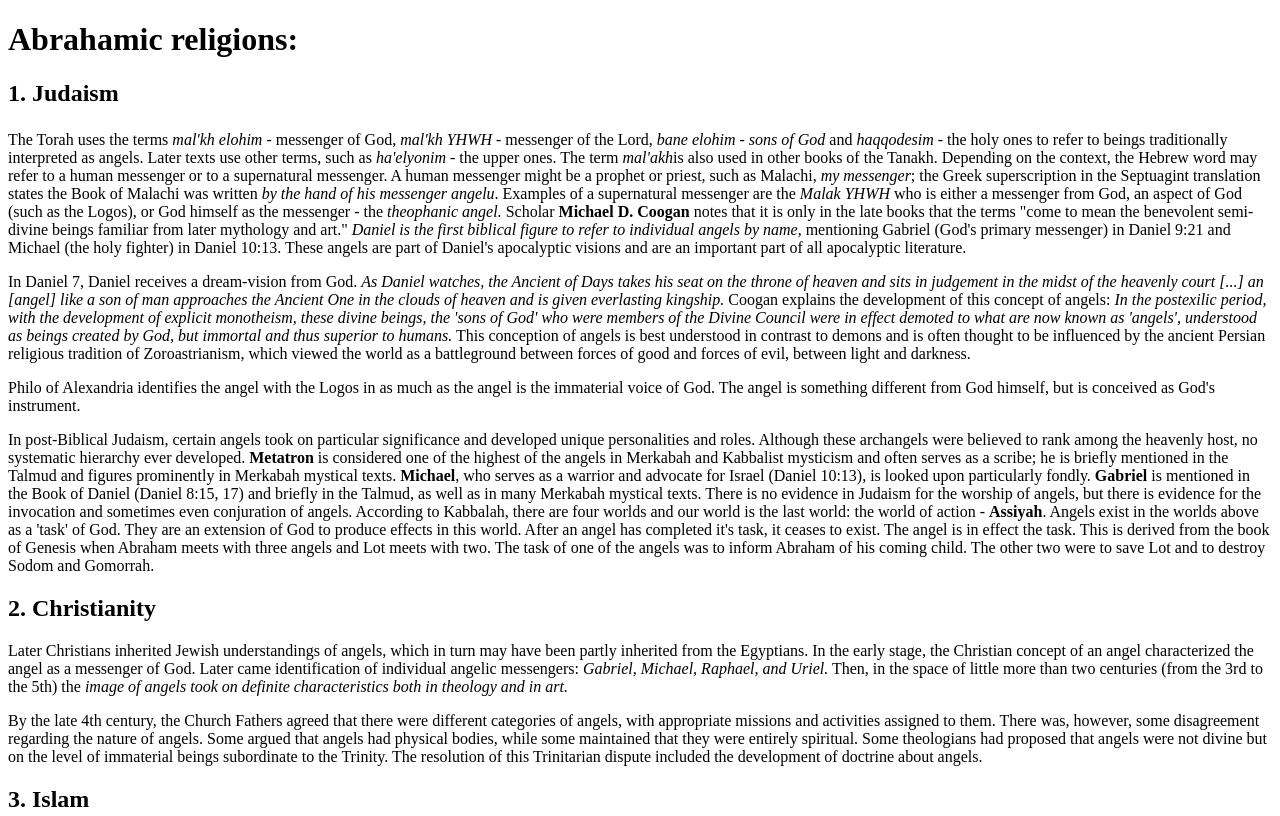
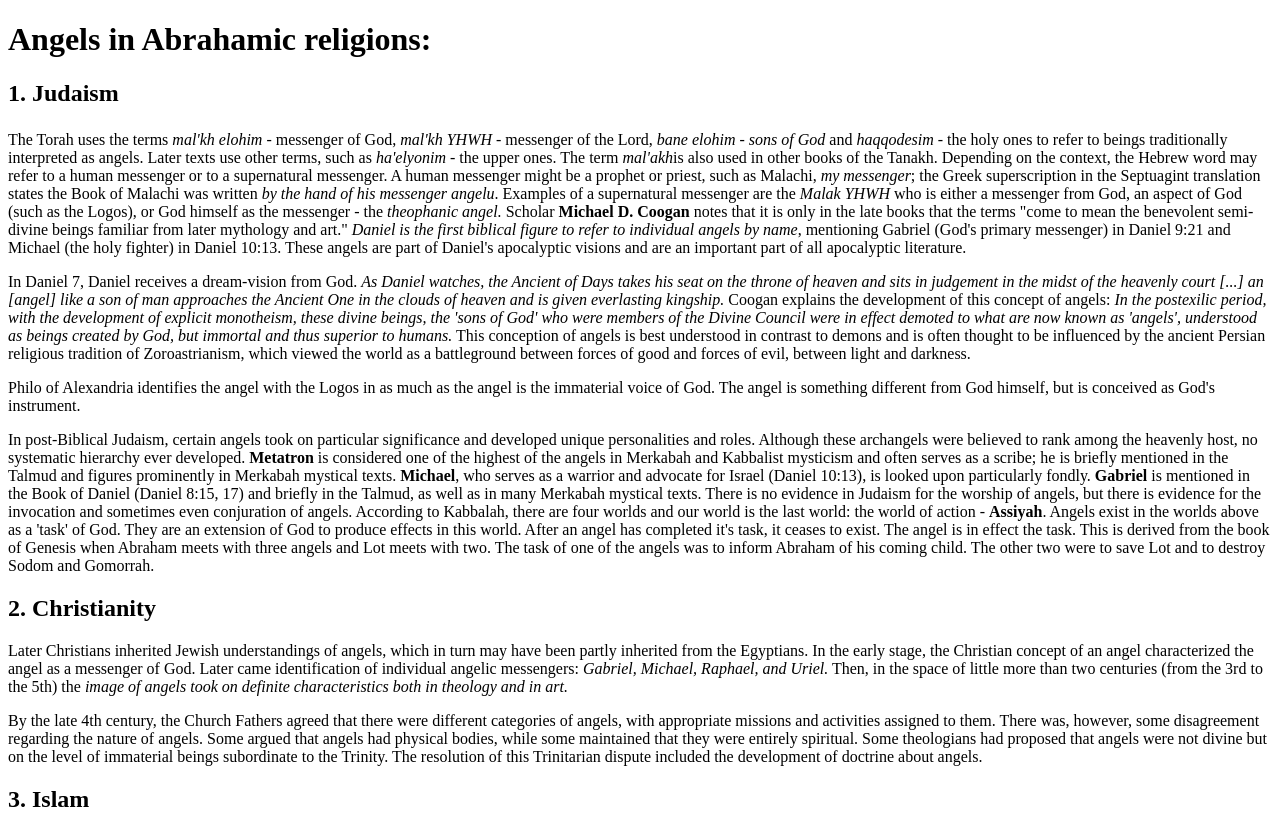
Before and after one commit to SaddieEvans/saddieevans.github.io, a plain HTML site: page Abrahamic.html in a window 1280 px wide. Shown: the top 816 px of the page. Drawn offline with Linux system fonts and the light colour scheme.

Commit message:
Update Abrahamic.html

```diff
--- a/Abrahamic.html
+++ b/Abrahamic.html
@@ -3,7 +3,7 @@
 <head>
 <title>Angels in religions</title></head>
 <body>
-<p><h1>Abrahamic religions:</h2></p>
+<p><h1>Angels in Abrahamic religions:</h2></p>
 <p><h2>1. Judaism</p></h2>
 <p>The Torah uses the terms <i lang="heb">mal&#39;kh elohim</i> - messenger of God, <i lang="heb">mal&#39;kh YHWH</i> - messenger of the Lord, <i lang="heb"> bane elohim - sons of God</i> and
   <i lang="heb">haqqodesim</i> - the holy ones to refer to beings traditionally interpreted as angels. Later texts use other terms, such as <i lang="heb"> ha&#39;elyonim</i> - the upper ones.
```
